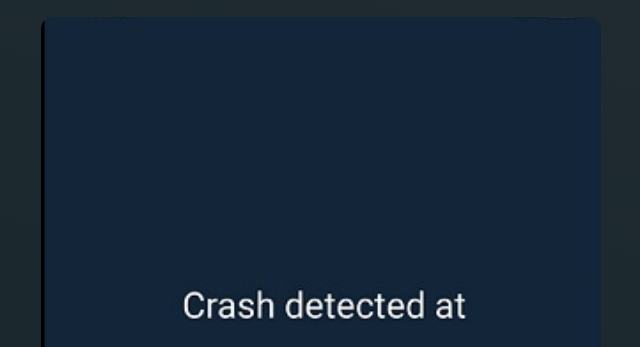
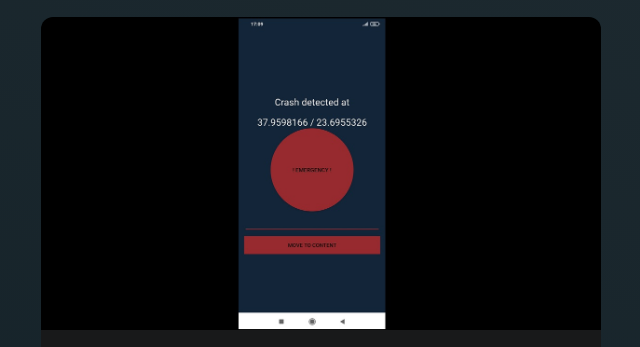
Before and after one commit to mirindas/mirindas.github.io, a plain HTML site: page index.html in a window 1280 px wide. Shown: the part 2371-2718 px from the top of the page, without its empty margins (319-959 px from the left). Drawn offline with Linux system fonts and the light colour scheme.

Commit message:
changed pictures, swapped hover effect

```diff
--- a/index.html
+++ b/index.html
@@ -108,12 +108,10 @@
         </div>
 
 
-
-
         <div class="project-tile">
           <img
             class="sample-image"
-            src="images/e-call.png"
+            src="images/ecall.jpg"
           />
           <div class="project-info">
             <h4 class="project-name">e-Call Android App</h4>
--- a/style.css
+++ b/style.css
@@ -204,8 +204,8 @@ img {
 }
 
 img:hover {
-  /* filter: brightness(120%); */
-  transition: brightness(120%) 0.3s ease-in-out;
+  filter: brightness(120%);
+  /* transition: brightness(120%) 0.3s ease-in-out; */
 }
 
 .sample-image {
```
